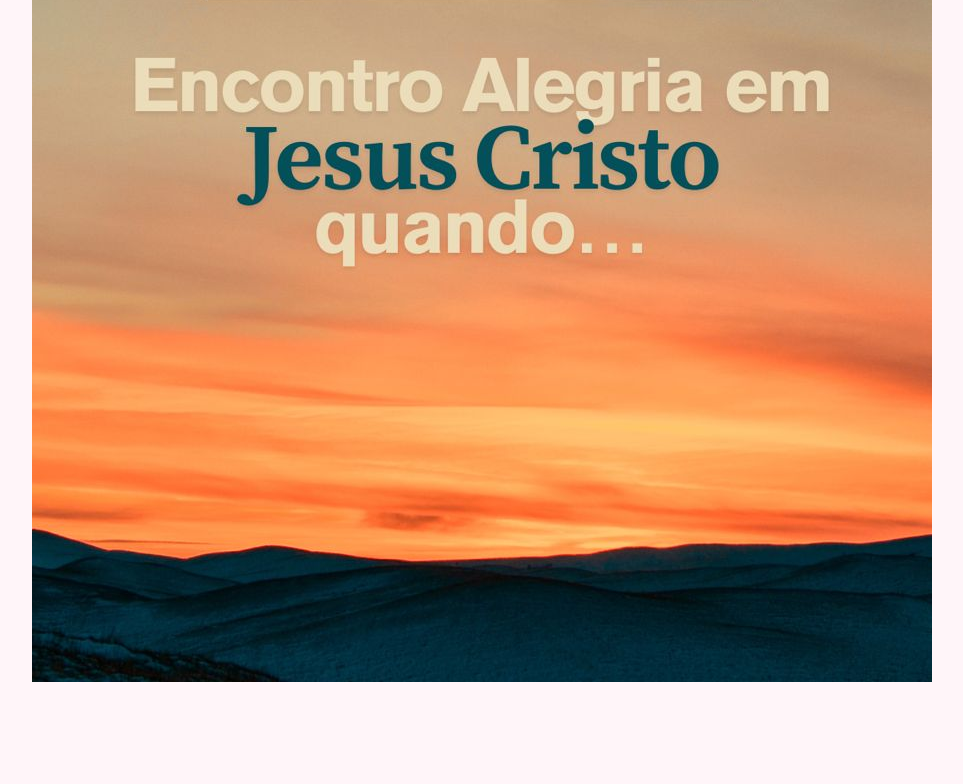
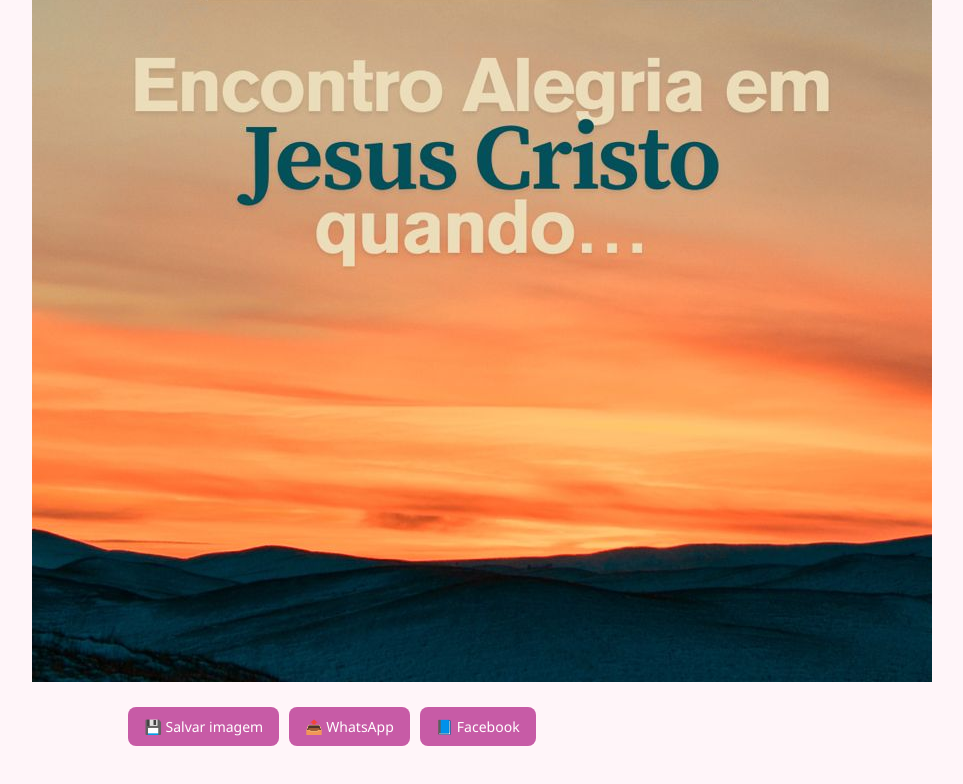
Before and after one commit to jessykaPeregrino/aniversario-om-ala-itaum, a plain HTML site: page index.html in a window 1280 px wide. Shown: the part 1026-1810 px from the top of the page, without its empty margins (308-1271 px from the left). Before the commit the page ends 1753 px from the top, so only its background shows below. Drawn offline with Linux system fonts and the light colour scheme.

Commit message:
Update index.html

```diff
--- a/index.html
+++ b/index.html
@@ -68,6 +68,30 @@
       right: -20px;
     }
 
+    .buttons {
+      margin-top: 20px;
+      display: flex;
+      justify-content: center;
+      flex-wrap: wrap;
+      gap: 10px;
+    }
+
+    .btn {
+      background-color: #c75ba6;
+      color: white;
+      border: none;
+      padding: 10px 16px;
+      border-radius: 8px;
+      cursor: pointer;
+      font-size: 14px;
+      transition: background-color 0.3s;
+      text-decoration: none;
+    }
+
+    .btn:hover {
+      background-color: #a24488;
+    }
+
     @media (max-width: 650px) {
       .arrow.left {
         left: 10px;
@@ -90,6 +114,12 @@
     <button class="arrow right" onclick="nextImage()">❯</button>
   </div>
 
+  <div class="buttons">
+    <a id="saveBtn" class="btn" download target="_blank">💾 Salvar imagem</a>
+    <a id="whatsBtn" class="btn" target="_blank">📤 WhatsApp</a>
+    <a id="fbBtn" class="btn" target="_blank">📘 Facebook</a>
+  </div>
+
   <script>
     const images = [
       "Imagem01.jpg",
@@ -104,8 +134,21 @@
 
     function showImage(index) {
       const img = document.getElementById("carouselImage");
-      img.src = images[index];
+      const imgPath = images[index];
+      img.src = imgPath;
       img.alt = `Imagem ${index + 1}`;
+
+      // Atualiza links dos botões
+      document.getElementById("saveBtn").href = imgPath;
+
+      const siteURL = encodeURIComponent(window.location.href);
+      const imageURL = encodeURIComponent(imgPath);
+
+      document.getElementById("whatsBtn").href =
+        `https://api.whatsapp.com/send?text=${siteURL}`;
+
+      document.getElementById("fbBtn").href =
+        `https://www.facebook.com/sharer/sharer.php?u=${siteURL}`;
     }
 
     function nextImage() {
@@ -117,6 +160,10 @@
       currentIndex = (currentIndex - 1 + images.length) % images.length;
       showImage(currentIndex);
     }
+
+    // Inicia com a primeira imagem
+    showImage(currentIndex);
   </script>
+
 </body>
 </html>
```
